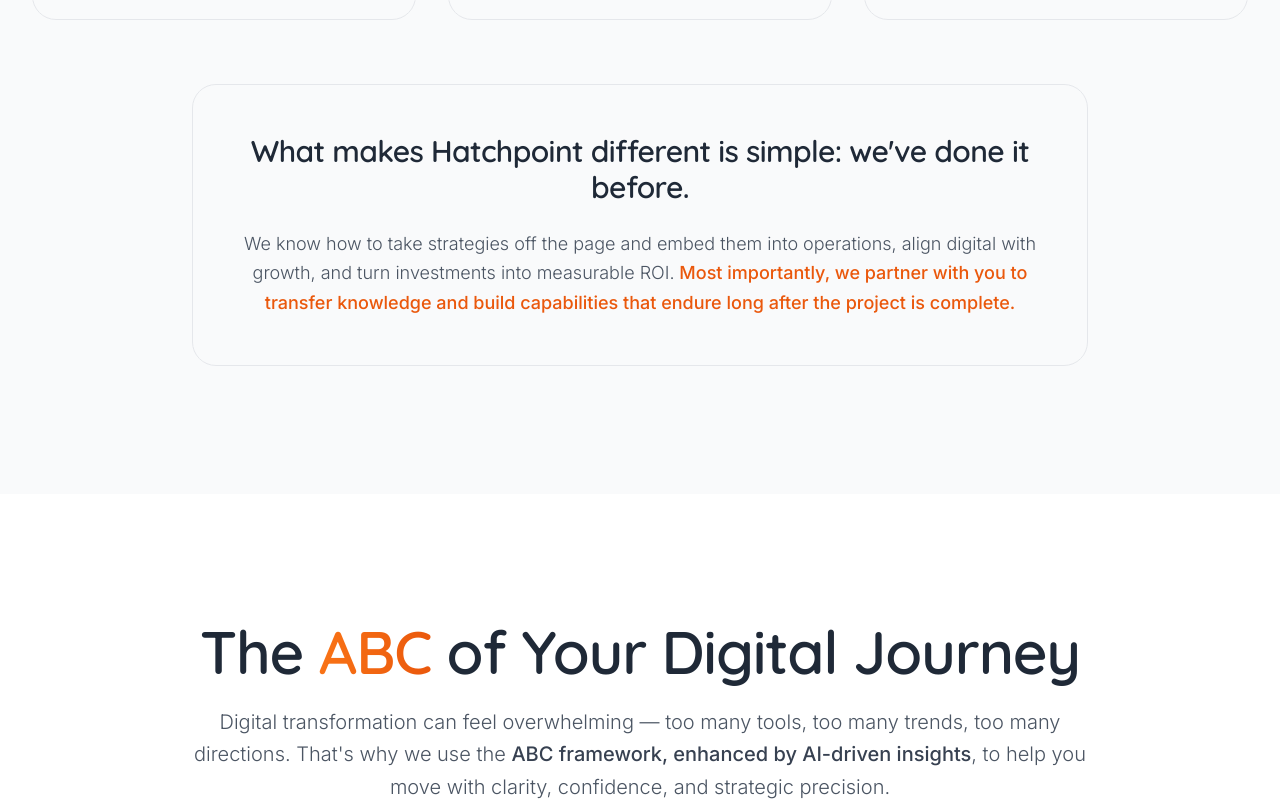
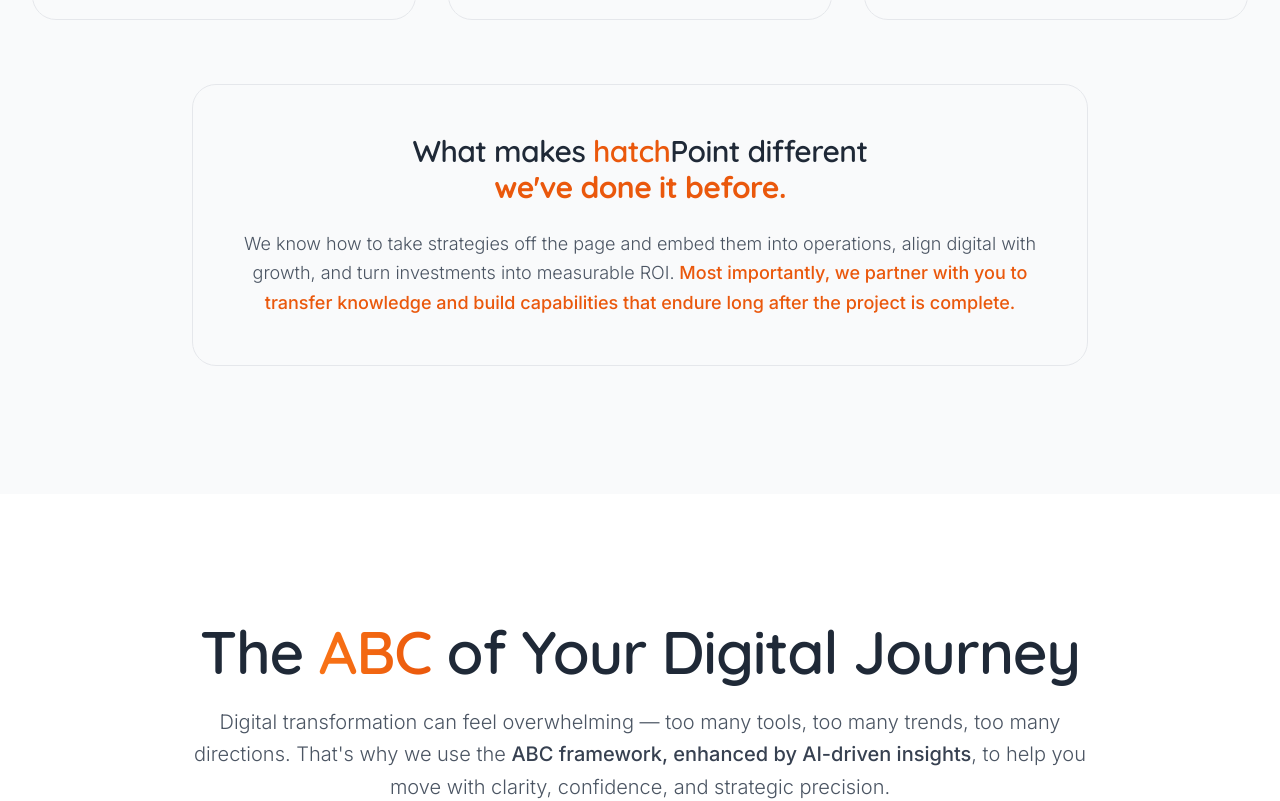
Before and after one commit to hamzaraza77094/HatchPoint-Solutions-Landing-Page, a React (Vite) app: page / in a window 1280 px wide. Shown: the part 1385-2186 px from the top of the page. Built offline with nearby package versions, Linux system fonts and the light colour scheme.

Commit message:
Update branding and styling: change Hatchpoint to hatchPoint, update year to 2025, improve text formatting with orange highlights and better spacing

```diff
--- a/src/components/Footer.jsx
+++ b/src/components/Footer.jsx
@@ -41,7 +41,7 @@
 
           <div className="border-t border-gray-200 pt-8">
             <p className="text-gray-500 text-sm font-light">
-              © 2024 HatchPoint Solutions. All rights reserved.
+              © 2025 hatchPoint Solutions. All rights reserved.
             </p>
           </div>
         </motion.div>
--- a/src/components/Vision.jsx
+++ b/src/components/Vision.jsx
@@ -81,7 +81,9 @@
 
           <div className="bg-gray-50 backdrop-blur-sm rounded-3xl p-12 border border-gray-200 max-w-4xl mx-auto">
             <h3 className="text-2xl md:text-3xl font-quicksand font-semibold text-gray-800 mb-6">
-              What makes Hatchpoint different is simple: we've done it before.
+              What makes <span className="text-orange-600">hatch</span><span className="text-gray-800">Point</span> different
+              <br className="mb-4" />
+              <span className="text-orange-600 font-bold">we've done it before.</span>
             </h3>
             <p className="text-lg text-gray-600 font-light leading-relaxed">
               We know how to take strategies off the page and embed them into operations, align digital with growth, and turn investments into measurable ROI.
```
